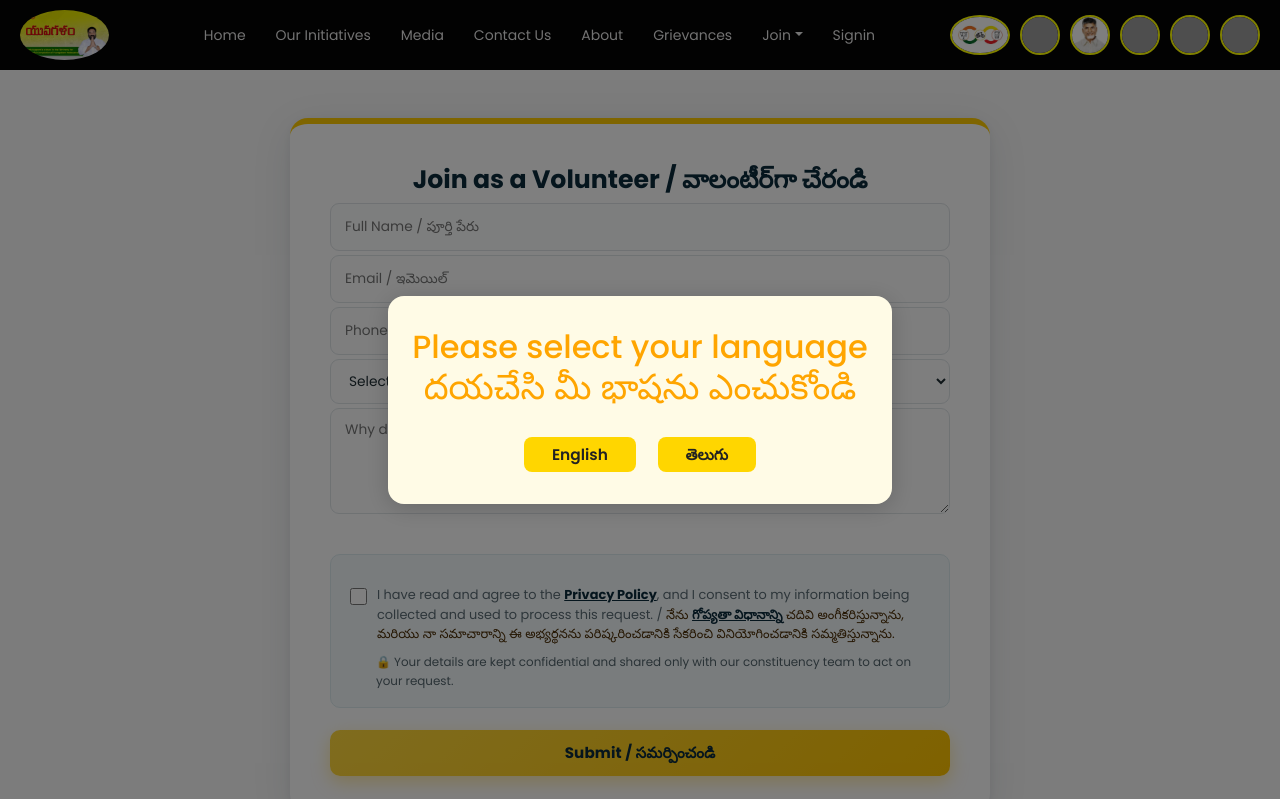
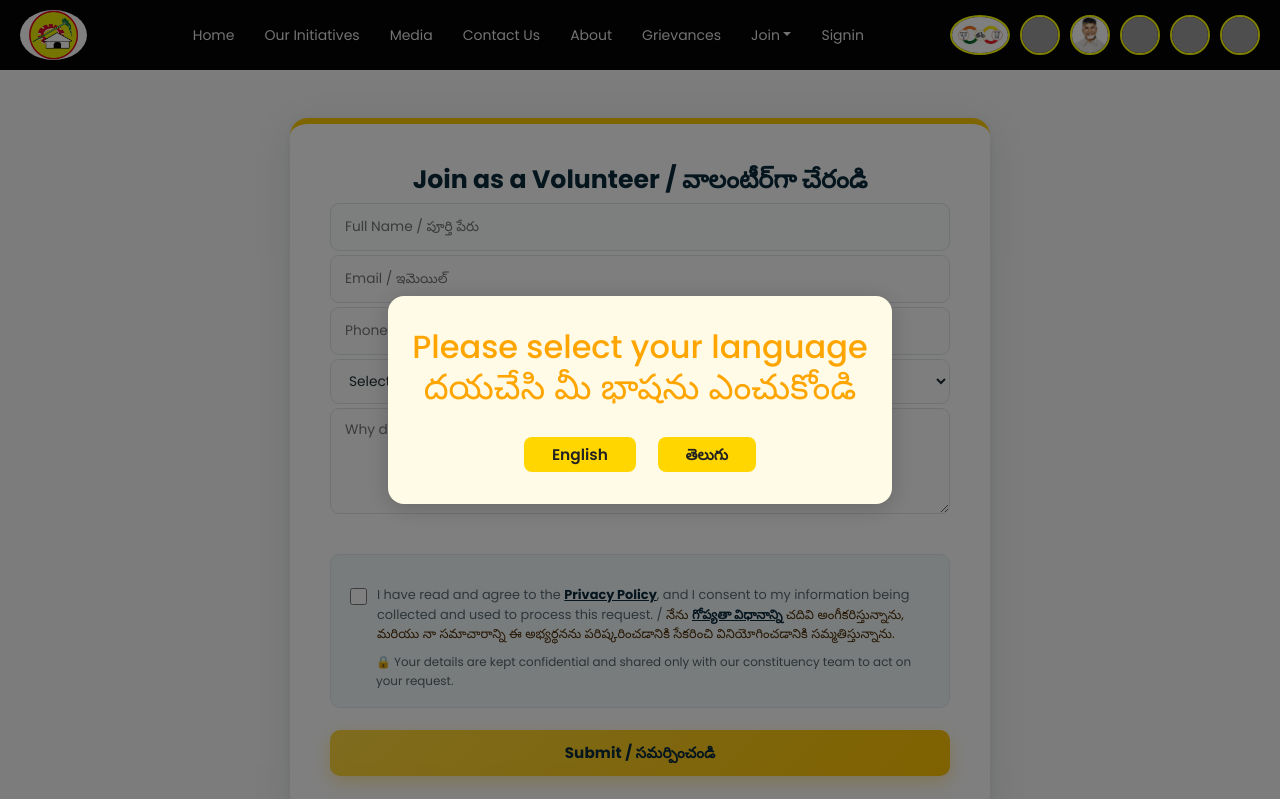
Before and after one commit to Vyuha150/Political-website-Kotam-Reddy-Sridhar-Reedy-garu, a plain HTML site: page volunteer.html in a window 1280 px wide. Shown: the top 799 px of the page. Drawn offline with Linux system fonts and the light colour scheme; grey boxes are pictures that could not be loaded; a script that the page names is missing.

Commit message:
feat: replace navbar logo with official TDP party logo

```diff
--- a/volunteer.html
+++ b/volunteer.html
@@ -47,7 +47,7 @@
     <div class="header">
       <div class="mobile-header">
         <div class="left-images">
-          <img src="img/kotam_logo.png" alt="Kotam logo" />
+          <img src="img/tdp-party-logo.jpg" alt="TDP" />
         </div>
         <div class="menu-toggle" id="mobile-menu">
           <span></span>
```
